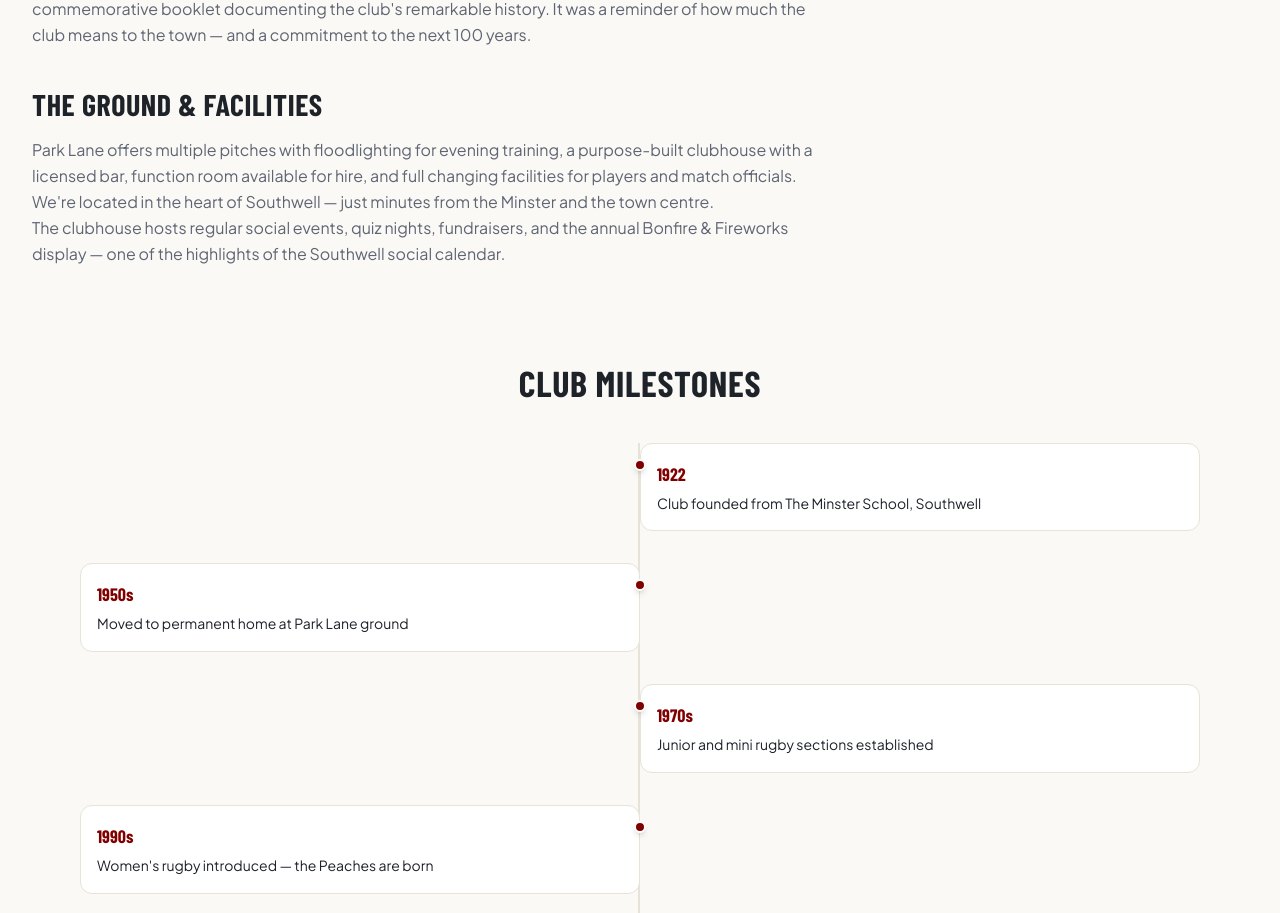
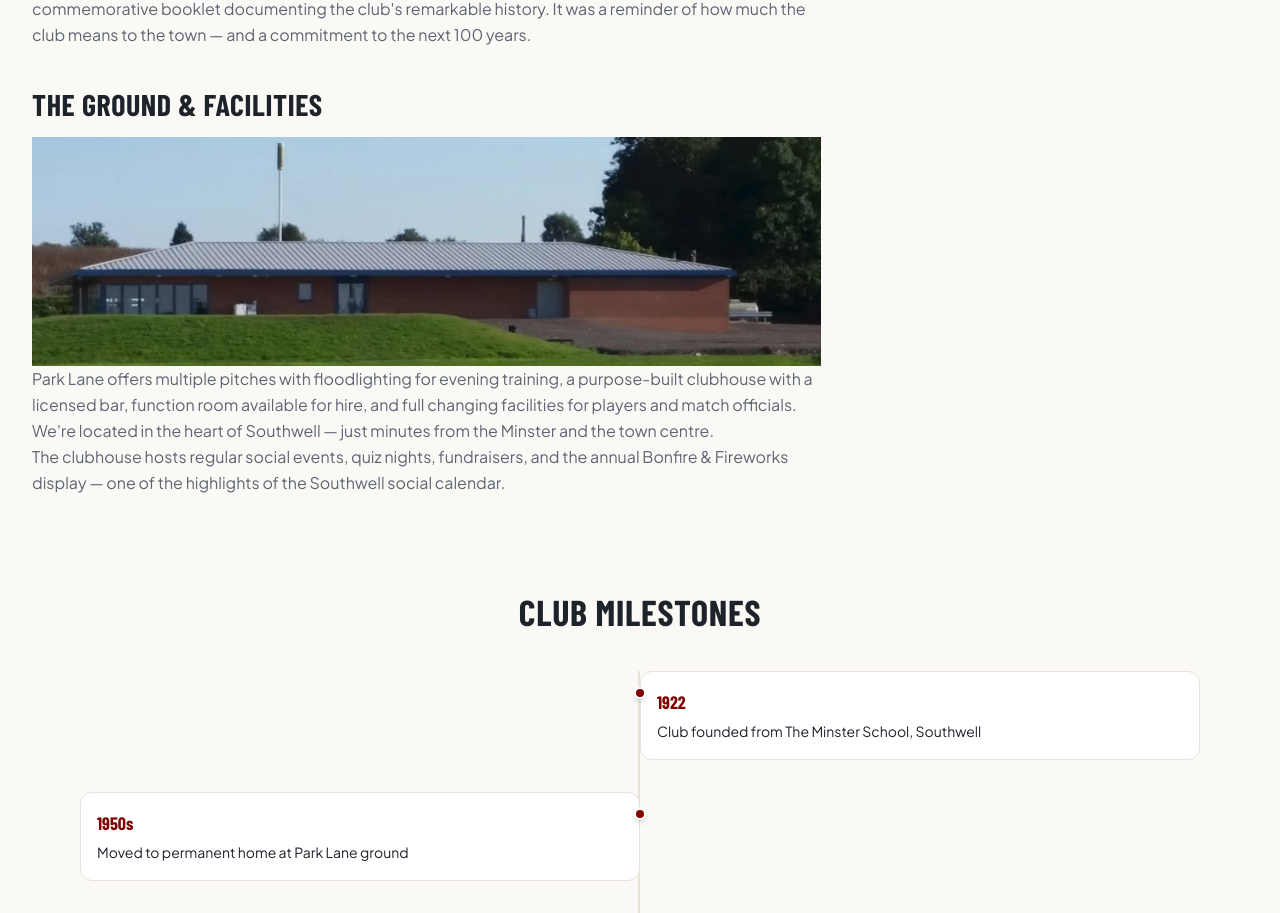
Before and after one commit to adminsrfc-code/srfc, a Next.js app: page /history in a window 1280 px wide. Shown: the part 1150-2063 px from the top of the page. Built offline with nearby package versions, Linux system fonts and the light colour scheme; a web font is replaced by a local one.

Commit message:
History add clubhouse pic

```diff
--- a/src/app/history/page.tsx
+++ b/src/app/history/page.tsx
@@ -90,6 +90,9 @@ export default function HistoryPage() {
             <h2 className="font-display font-bold text-3xl text-slate !mb-4 !mt-10">
               THE GROUND & FACILITIES
             </h2>
+            <img src="../clubHouse.png" className="w-full h-auto object-cover"
+              loading="lazy"
+            ></img>
             <p className="font-body text-muted leading-relaxed">
               Park Lane offers multiple pitches with floodlighting for evening training, a
               purpose-built clubhouse with a licensed bar, function room available for hire,
@@ -158,9 +161,8 @@ export default function HistoryPage() {
               {milestones.map((m, i) => (
                 <div
                   key={m.year}
-                  className={`relative flex gap-6 lg:gap-0 ${
-                    i % 2 === 0 ? "lg:flex-row" : "lg:flex-row-reverse"
-                  }`}
+                  className={`relative flex gap-6 lg:gap-0 ${i % 2 === 0 ? "lg:flex-row" : "lg:flex-row-reverse"
+                    }`}
                 >
                   {/* Dot */}
                   <div className="absolute left-4 lg:left-1/2 top-4 w-3 h-3 rounded-full bg-maroon border-2 border-white shadow-md lg:-translate-x-1.5" />
```
